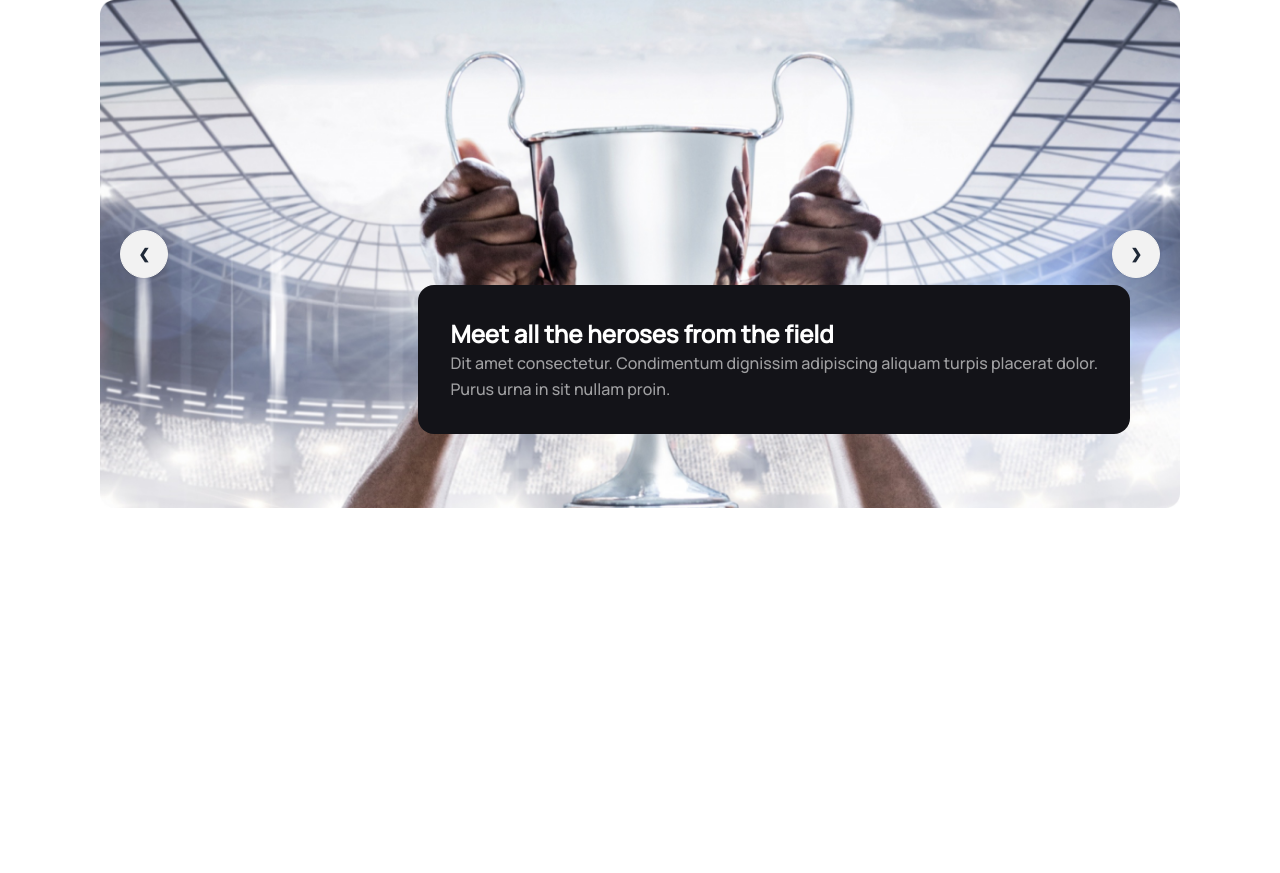
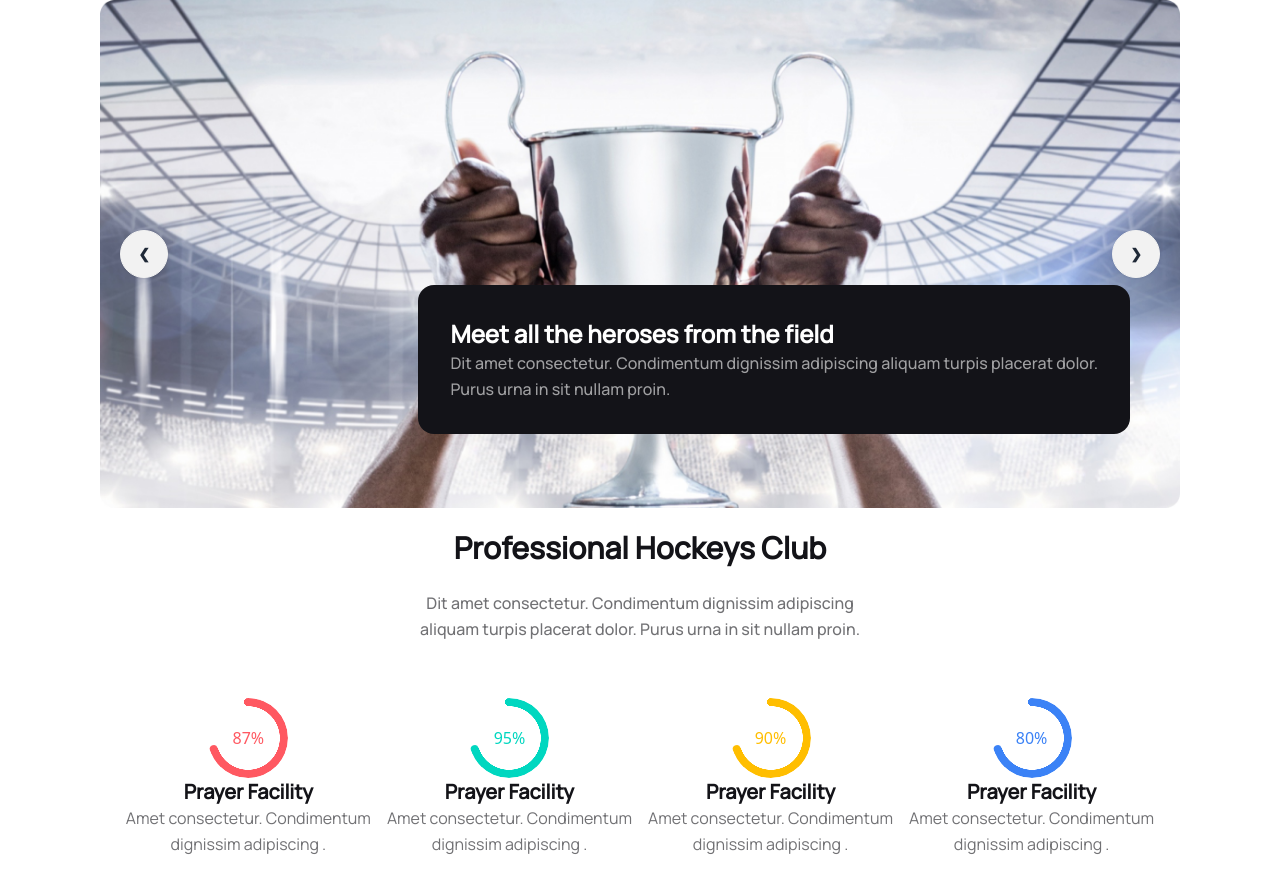
Before and after one commit to kyowChaing/B9A3-Hockeys, a plain HTML site: page index.html in a window 1280 px wide. Before the commit the page ends 800 px from the top, so only its background shows below. Drawn offline with nearby package versions, Linux system fonts and the light colour scheme.

Commit message:
redial Progress Section Done

```diff
--- a/index.css
+++ b/index.css
@@ -18,7 +18,6 @@
     background: #131318;
     padding: 32px;
 }
-
 .carousel-content-h3{
     color: #FFF;
     font-family: Manrope;
@@ -27,13 +26,55 @@
     font-weight: 800;
     line-height: normal;
 }
-
-
 .carousel-content-p{
     color: rgba(255, 255, 255, 0.60);
     font-family: Manrope;
     font-size: 16px;
     font-style: normal;
     font-weight: 500;
+    line-height: 26px;
+}
+
+
+/* Radial Section */
+
+.radial-h1{
+    color: #131318;
+    text-align: center;
+    font-family: Manrope;
+    font-size: 36px;
+    font-style: normal;
+    ont-weight: 800;
+    line-height: normal;
+}
+.radial-p1{
+    color: rgba(19, 19, 24, 0.60);
+    text-align: center;
+    font-family: Manrope;
+    font-size: 16px;
+    font-style: normal;
+    font-weight: 500;
     line-height: 26px; /* 162.5% */
 }
+.radial-h3{
+    color: #131318;
+
+    text-align: center;
+    font-family: Manrope;
+    font-size: 20px;
+    font-style: normal;
+    font-weight: 600;
+    line-height: normal;
+}
+.radial-p2{
+    color: rgba(19, 19, 24, 0.60);
+    text-align: center;
+    font-family: Manrope;
+    font-size: 16px;
+    font-style: normal;
+    font-weight: 400;
+    line-height: 26px; /* 162.5% */
+}
+
+
+/* Progrma Section */
--- a/index.html
+++ b/index.html
@@ -67,5 +67,60 @@
             </p>
         </div>
     </div>
+
+
+    <!-- Redial Progresss Bar -->
+
+      <div class="contain">
+        <div class="hero bg-base-100">
+          <div class="hero-content text-center ">
+            <div class="max-w-md">
+              <h1 class="text-3xl font-bold radial-h1">Professional Hockeys Club</h1>
+              <p class="py-6 radial-p1">
+                Dit amet consectetur. Condimentum dignissim adipiscing aliquam turpis placerat
+                dolor. Purus urna in sit nullam proin.
+              </p>
+            </div>
+          </div>
+        </div>
+      </div>
+
+      <div class="contain">
+        <div class="hero bg-base-100">
+          <div class="hero-content flex-col lg:flex-row">
+            <div class="text-center">
+              <div class="radial-progress text-error" style="--value:70;" role="progressbar">87%</div>
+              <div>
+                <h3 class="radial-h3">Prayer Facility</h3>
+                <p class="radial-p2">Amet consectetur. Condimentum <br> dignissim adipiscing .</p>
+              </div>
+            </div>
+            <div class="text-center">
+              <div class="radial-progress text-accent" style="--value:70;" role="progressbar">95%</div>
+              <div>
+                <h3 class="radial-h3">Prayer Facility</h3>
+                <p class="radial-p2">Amet consectetur. Condimentum <br> dignissim adipiscing .</p>
+              </div>
+            </div>
+            <div class="text-center">
+              <div class="radial-progress text-warning" style="--value:70;" role="progressbar">90%</div>
+              <div>
+                <h3 class="radial-h3">Prayer Facility</h3>
+                <p class="radial-p2">Amet consectetur. Condimentum <br> dignissim adipiscing .</p>
+              </div>
+            </div>
+            <div class="text-center">
+              <div class="radial-progress text-blue-500" style="--value:70;" role="progressbar">80%</div>
+              <div>
+                <h3 class="radial-h3">Prayer Facility</h3>
+                <p class="radial-p2">Amet consectetur. Condimentum <br> dignissim adipiscing .</p>
+              </div>
+            </div>
+          </div>
+        </div>
+      </div>
+
+      <!-- Program Section -->
+
 </body>
 </html>
```
